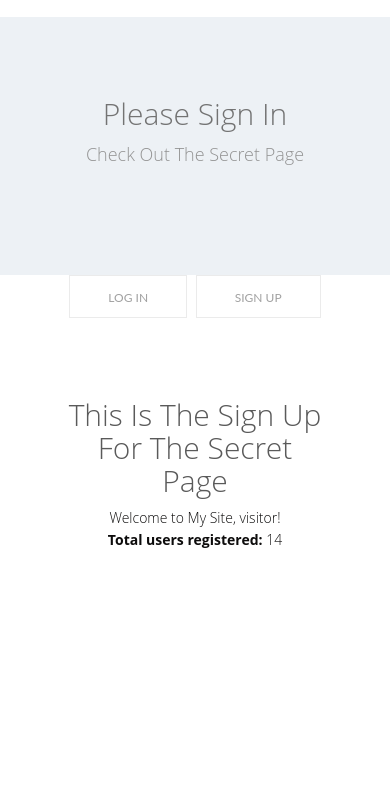
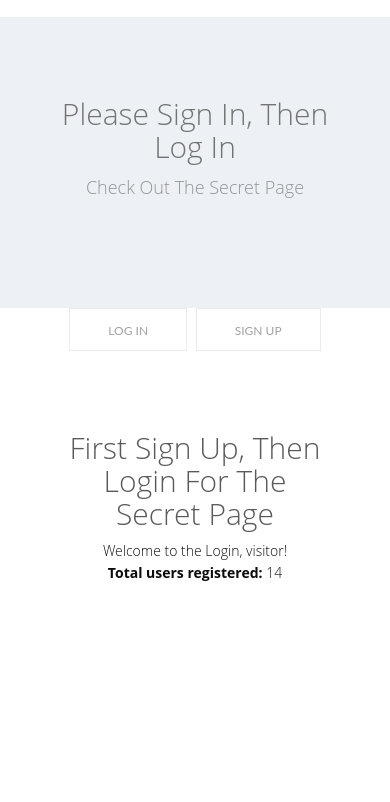
Before and after one commit to ErinClaudio/congenial-bassoon, a Django app: page /signup/ in a window 390 px wide. Shown: the part 73-875 px from the top of the page. Run offline with Django 3.2, Linux system fonts and the light colour scheme; data comes from the database, SQL or seed files in the repository; both versions use the stored data as it was after the commit; some libraries are stand-ins or nearby versions.

Commit message:
mobile haburge improved

```diff
--- a/secretpage/templates/base1.html
+++ b/secretpage/templates/base1.html
@@ -72,7 +72,7 @@
             <div class="row text-center">
                 <div class="col-xs-12">
                     <div class="page-title ptb-110">
-                        <h1 class="mb-15">Please sign in</h1>
+                        <h1 class="mb-15">Please Sign In, Then Log In</h1>
                         <h4 class="mb-5">Check out the secret page</h4>
                     </div>
                 </div>
--- a/secretpage/templates/signuphome.html
+++ b/secretpage/templates/signuphome.html
@@ -3,8 +3,8 @@
     <div class="container text-center pt-40">
         <div class="columns">
             <div class="column is-offset-4 is-4">
-                <h2>This is the Sign up for the secret page</h2>
-                <p>Welcome to My Site, {% if user.is_authenticated %}{{ user.username }}{% else %}visitor{% endif %}!</p>
+                <h2>First Sign up, then Login for the secret page</h2>
+                <p>Welcome to the Login, {% if user.is_authenticated %}{{ user.username }}{% else %}visitor{% endif %}!</p>
                 <p>
                     <strong>Total users registered: </strong> {{ count }}
                 </p>
--- a/secretpage/views.py
+++ b/secretpage/views.py
@@ -16,7 +16,7 @@ def signup(request):
         form = UserCreationForm(request.POST)
         if form.is_valid():
             form.save()
-            return redirect('home') #this needs to be changed
+            return redirect('login') #this needs to be changed
     else:
         form = UserCreationForm()
     return render(request, 'registration/signup2.html', {'form': form})
--- a/templates/home.html
+++ b/templates/home.html
@@ -78,7 +78,7 @@
                             <h2>Experience</h2>
                         </div>
                         <h5>
-                            <p>Recently I have Began Contract Projects for <a href="https://edesignchicago.com/"> Edesign Chicago</a> Where I assist in Maintaining An E-Commerce Storefront. Through <a href="https://www.linkedin.com/in/keithekelly/" target="_blank"> Keith Kelly</a>                                and <a href="https://tccodes.org/#about" target="_blank"> the tccodes</a> learn to code project.
+                            <p>Recently I have Began Contract Projects for <a href="https://edesignchicago.com/"> Edesign Chicago </a> Where I assist in Maintaining An E-Commerce Storefront. Through <a href="https://www.linkedin.com/in/keithekelly/" target="_blank"> Keith Kelly</a>                                and <a href="https://tccodes.org/#about" target="_blank"> the tccodes</a> learn to code project.
                                 <p>I have been Building Projects focused in <b>Python, HTML, CSS.</b> These </p>
                                 <p> Real world Experiences have allowed me the opportunity to use a portion of the skillets gained in my previous career i.e.;</p>
                                 <p><b>teamwork, client communication and flexibility.</b></p>
```
Also changed, not shown: weatherapp/templates/weather/weather.html (+18 -3 lines), db.sqlite3.
